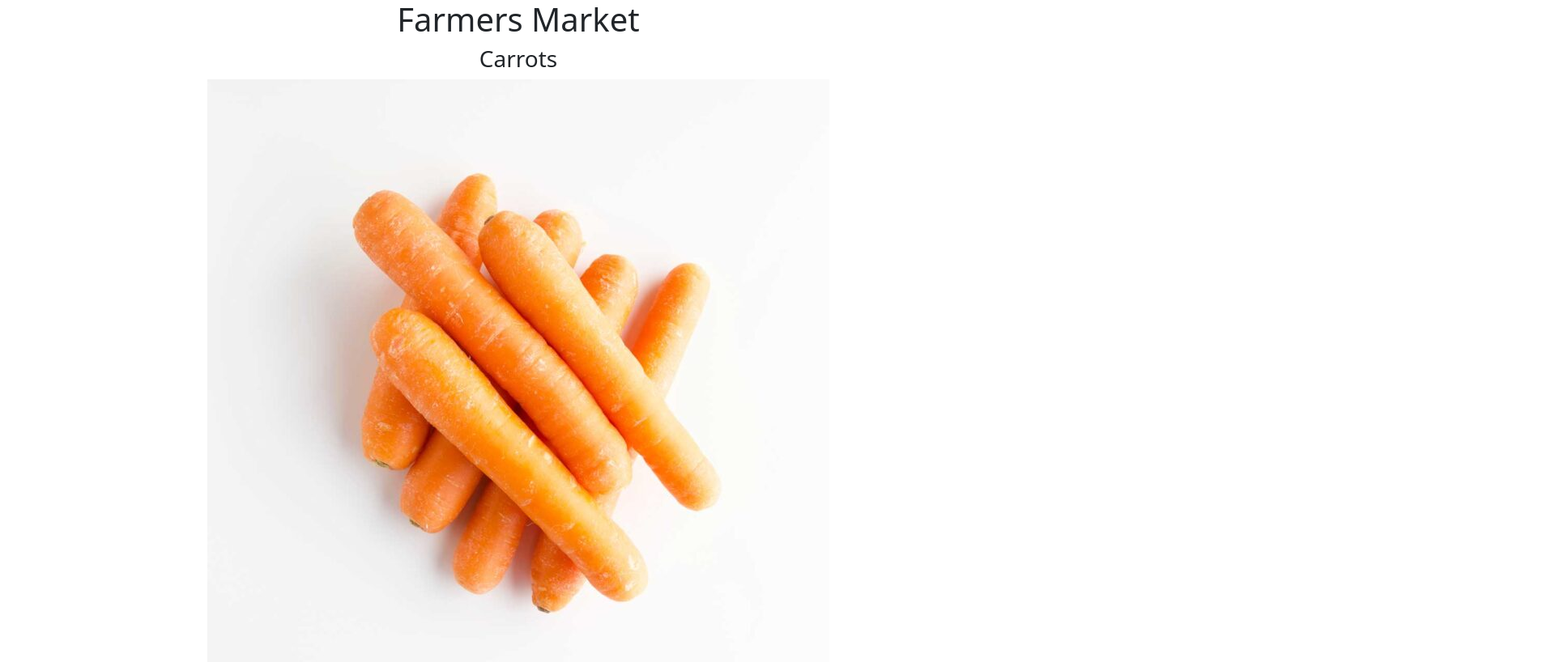
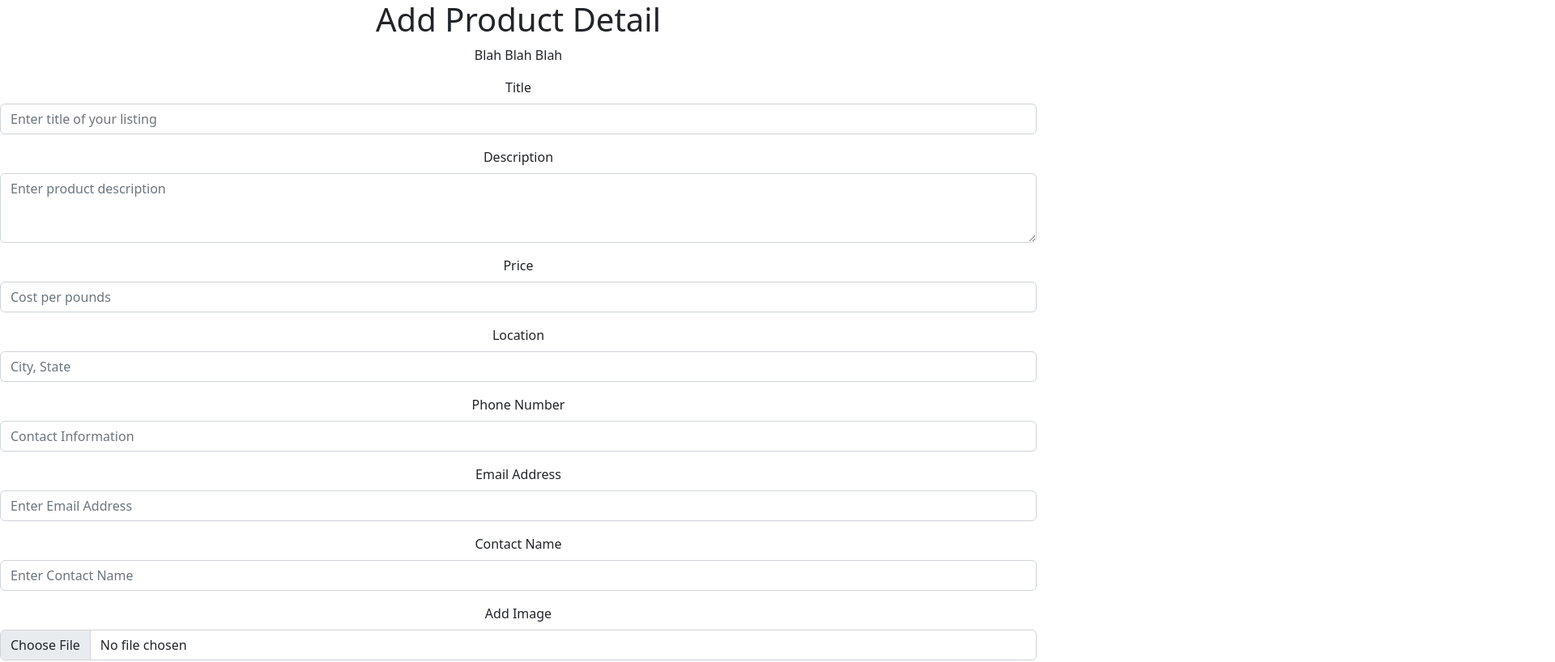
Before and after one commit to ahmadmlk16/FarmersMarket-React, a React (Create React App) app: page / in a window 1280 px wide. Shown: the top 818 px of the page at 81% size, 1920 px wide, since content can reach past the window. Built offline with nearby package versions, Linux system fonts and the light colour scheme.

Commit message:
product form page

```diff
--- a/src/App.js
+++ b/src/App.js
@@ -2,11 +2,12 @@ import './App.css';
 import "bootstrap/dist/css/bootstrap.min.css";
 import ProductListings from "./components/ProductListings/ProductListings";
 import {products} from "./components/Data/Database";
+import ProductForm from "./components/ProductForm/ProductForm";
 
 function App() {
   return (
     <div className="App">
-      <ProductListings listings = {products}/>
+      <ProductForm/>
     </div>
   );
 }
--- a/src/components/ProductForm/ProductForm.js
+++ b/src/components/ProductForm/ProductForm.js
@@ -1,11 +1,50 @@
 import React, { Component } from 'react';
+import Form from 'react-bootstrap/Form';
+import Button from 'react-bootstrap/Button';
 
 export class ProductForm extends Component {
     render() {
         return(
             <div>
-                <h1>Product Form</h1>
+                <h1>Add Product Detail</h1>
                 <p>Blah Blah Blah</p>
+                <Form>
+                    <Form.Group className="mb-3" controlId="formBasicTitle" /*style={{position:relative}}*/>
+                        <Form.Label>Title</Form.Label>
+                        <Form.Control type="title" placeholder="Enter title of your listing" />
+                    </Form.Group>
+                    <Form.Group className="mb-3" controlId="formBasicDescription">
+                        <Form.Label>Description</Form.Label>
+                        <Form.Control as="textarea" placeholder="Enter product description" rows={3} />
+                    </Form.Group>
+                    <Form.Group className="mb-3" controlId="formBasicPrice">
+                        <Form.Label>Price</Form.Label>
+                        <Form.Control type="Price" placeholder="Cost per pounds" />
+                    </Form.Group>
+                    {/*<Button variant="outline-info" type="submit">*/}
+                    {/*    Add Image*/}
+                    {/*</Button>*/}
+                    <Form.Group className="mb-3" controlId="formBasicLocation">
+                        <Form.Label>Location</Form.Label>
+                        <Form.Control type="Location" placeholder="City, State" />
+                    </Form.Group>
+                    <Form.Group className="mb-3" controlId="formBasicNumber">
+                        <Form.Label>Phone Number</Form.Label>
+                        <Form.Control type="Number" placeholder="Contact Information" />
+                    </Form.Group>
+                    <Form.Group className="mb-3" controlId="formBasicEmail">
+                        <Form.Label>Email Address</Form.Label>
+                        <Form.Control type="Email" placeholder="Enter Email Address" />
+                    </Form.Group>
+                    <Form.Group className="mb-3" controlId="formBasicName">
+                        <Form.Label>Contact Name</Form.Label>
+                        <Form.Control type="Name" placeholder="Enter Contact Name" />
+                    </Form.Group>
+                    <Form.Group controlId="formFile" className="mb-3">
+                        <Form.Label>Add Image</Form.Label>
+                        <Form.Control type="file" />
+                    </Form.Group>
+                </Form>
             </div>
         )
     }
--- a/src/components/ProductListings/ProductListing.js
+++ b/src/components/ProductListings/ProductListing.js
@@ -14,7 +14,7 @@ export class ProductListing extends Component {
             <div>
                 <h3>{this.props.product.title}</h3>
                 <img src={process.env.PUBLIC_URL + this.props.product.images}/>
-                <p>Blah Blah Blah</p>
+                <p>{this.props.product.description}</p>
             </div>
         )
     }
```
